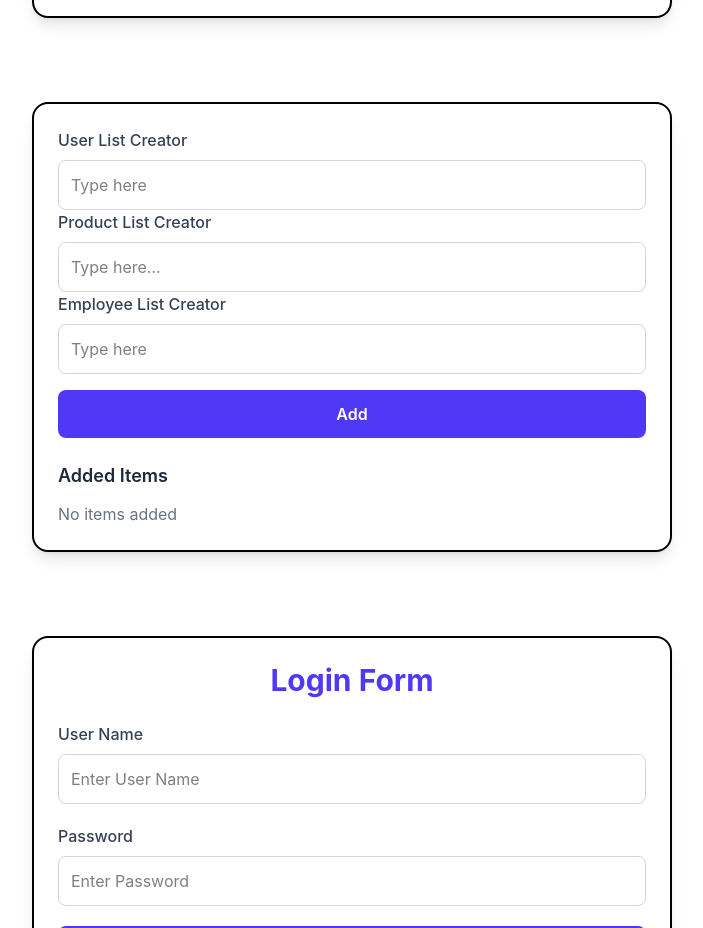
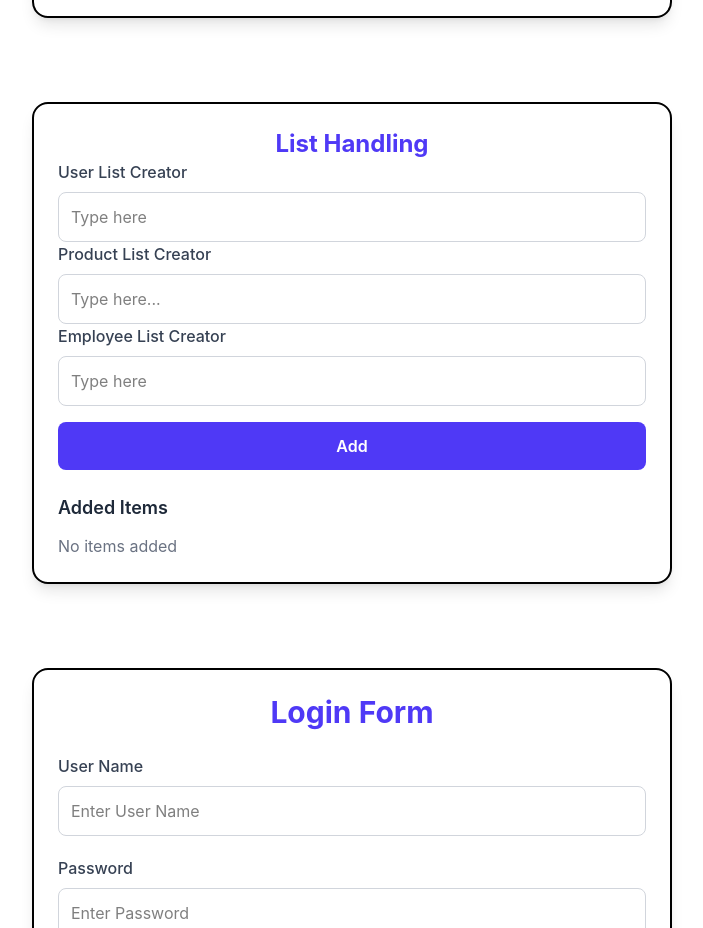
Before and after one commit to Joeljerald/Day4Assignment, a React (Vite) app: page /day8 in a window 1280 px wide. Shown: the part 1516-2444 px from the top of the page, without its empty margins (288-991 px from the left). Built offline with nearby package versions, Linux system fonts and the light colour scheme.

Commit message:
update day8

```diff
--- a/src/day8/ListCreatorForm.jsx
+++ b/src/day8/ListCreatorForm.jsx
@@ -17,6 +17,7 @@ const ListCreatorForm = () => {
 
   return (
     <div className="border-2 mx-80 my-8 bg-white p-6 rounded-2xl shadow-lg">
+      <h1 className="text-2xl font-bold text-center text-indigo-600">List Handling</h1>
       <form onSubmit={handleSubmit} className="space-y-4">
         <div>
           <label className="block font-medium text-gray-700 mb-2">User List Creator</label>
--- a/src/day8/TextFind.jsx
+++ b/src/day8/TextFind.jsx
@@ -27,7 +27,7 @@ const TextFind = () => {
           <input type="text" value={text} placeholder="Type something..." onChange={(e) => setText(e.target.value)} className="w-full border border-gray-300 p-3 rounded-lg focus:outline-none focus:ring-2 focus:ring-indigo-400"/>
         </div>
 
-        <button onClick={handleAdd} className="w-full bg-indigo-600 text-white py-3 rounded-lg font-semibold hover:bg-indigo-700 transition duration-300">Add Text</button>
+        <button onClick={handleAdd} className="w-full bg-indigo-600 text-white py-3 rounded-lg font-semibold hover:bg-indigo-700 ">Add Text</button>
       </div>
 
       <div className="mt-8">
```
